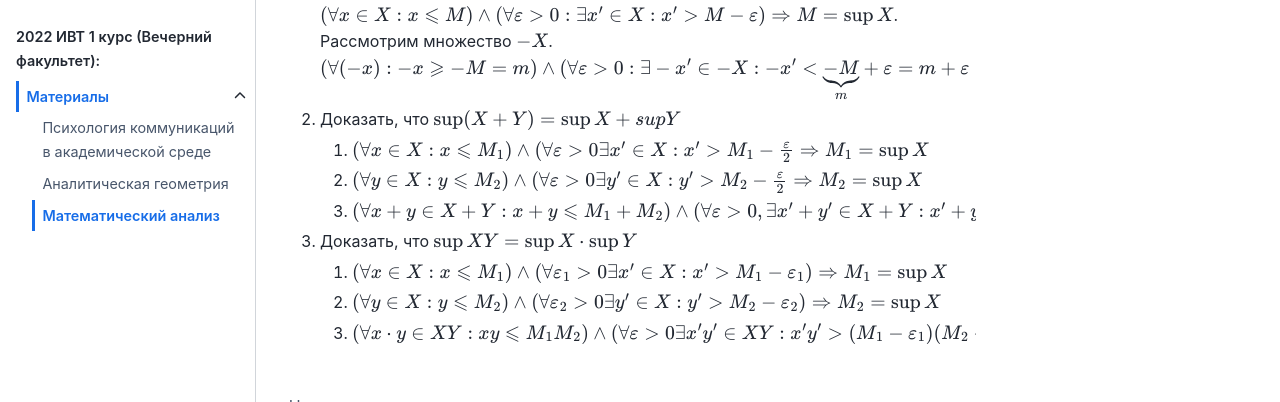
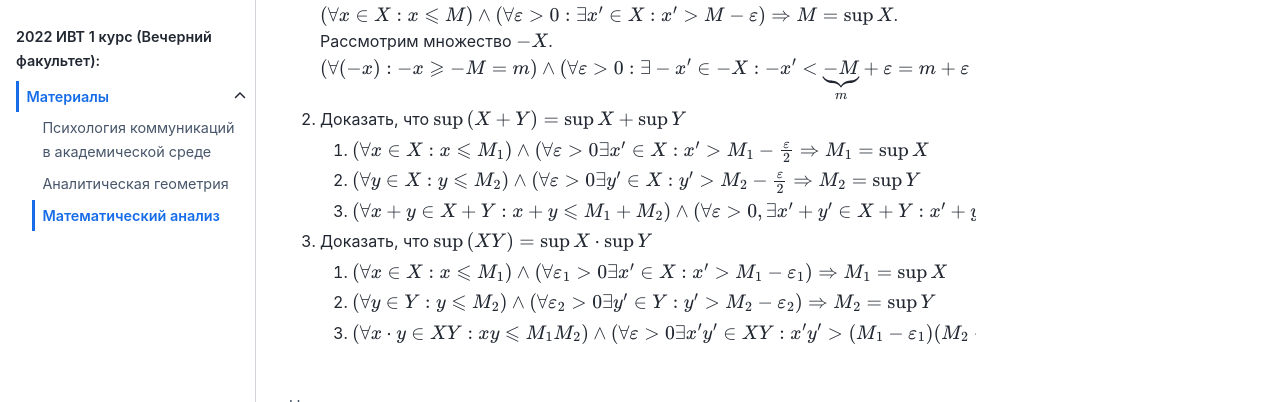
Before and after one commit to mephi-tex/mephi-tex, a Sphinx documentation site: the page built from docs/IVT_evening/mathematical-analysis.md, in a window 1280 px wide and 900 px high, scrolled down 11267 px. Shown: the part 372-774 px from the top of the window. Built offline with Sphinx 7.4.7 and the Sphinx Book theme 1.1.4, drawn with Linux system fonts in a browser that asks for light colours; the version number could not be read and is left out.

Commit message:
edit sem 1

```diff
--- a/docs/IVT_evening/mathematical-analysis.md
+++ b/docs/IVT_evening/mathematical-analysis.md
@@ -341,12 +341,12 @@ depth: 3
 
 1. Доказать, что $inf(-X) = - \sup{X}$. Доказательство: $(\forall x \in X: x \leq M) \wedge (\forall \epsilon > 0 : \exists x' \in X: x' > M - \epsilon ) \Rightarrow M =\sup{X}$. Рассмотрим множество ${-X}$. $(\forall (-x) : -x \geq -M = m) \wedge (\forall \epsilon > 0 : \exists -x' \in -X: -x' < \underbrace{-M}_{m} + \epsilon = m + \epsilon \Rightarrow m = -M)$
 
-2. Доказать, что $\sup(X + Y) = \sup{X} + \\sup{Y}$
+2. Доказать, что $\sup{(X + Y)} = \sup{X} + \sup{Y}$
     1. $ (\forall x \in X : x \leq M_{1}) \wedge (\forall \epsilon > 0 \exists x' \in X: x' > M_{1} - \frac{\epsilon}{2} \Rightarrow M_{1} = \sup{X}$
-    2. $ (\forall y \in X : y \leq M_{2}) \wedge (\forall \epsilon > 0 \exists y' \in X: y' > M_{2} - \frac{\epsilon}{2} \Rightarrow M_2 = \sup{X}$
-    3. $ (\forall x + y \in X + Y : x + y \leq M_{1} + M_{2}) \wedge (\forall \epsilon > 0, \exists x' + y' \in X + Y: x' + y' > M_{1} +M_{2} - \epsilon \Rightarrow M_{1} + M_{2} = \sup{X}$
+    2. $ (\forall y \in X : y \leq M_{2}) \wedge (\forall \epsilon > 0 \exists y' \in X: y' > M_{2} - \frac{\epsilon}{2} \Rightarrow M_2 = \sup{Y}$
+    3. $ (\forall x + y \in X + Y : x + y \leq M_{1} + M_{2}) \wedge (\forall \epsilon > 0, \exists x' + y' \in X + Y: x' + y' > M_{1} +M_{2} - \epsilon \Rightarrow M_{1} + M_{2} = \sup{(X + Y)}$
 
-3. Доказать, что $\sup{XY} = \sup{X} \cdot \sup{Y}$
+3. Доказать, что $\sup{(XY)} = \sup{X} \cdot \sup{Y}$
     1. $ (\forall x \in X : x \leq M_{1}) \wedge (\forall \epsilon_{1} > 0 \exists x' \in X: x' > M_{1} - \epsilon_{1}) \Rightarrow M_{1} = \sup{X}$
-    2. $ (\forall y \in X : y \leq M_{2}) \wedge (\forall \epsilon_{2} > 0 \exists y' \in X: y' > M_{2} - \epsilon_{2}) \Rightarrow M_2 = \sup{X}$
-    3. $ (\forall x \cdot y \in XY : xy \leq M_{1}M_{2}) \wedge (\forall \epsilon > 0 \exists x'y' \in XY: x'y' > (M_{1} - \epsilon_{1})(M_{2} - \epsilon_{2}) = M_{1}M_{2} - \underbrace{ M_{1}\epsilon_{2} - M_{2}\epsilon_{1} + \epsilon_{1}\epsilon_{2}}_{= \epsilon} \Rightarrow M_{1}M_{2} = \sup{X}$
+    2. $ (\forall y \in Y : y \leq M_{2}) \wedge (\forall \epsilon_{2} > 0 \exists y' \in Y: y' > M_{2} - \epsilon_{2}) \Rightarrow M_2 = \sup{Y}$
+    3. $ (\forall x \cdot y \in XY : xy \leq M_{1}M_{2}) \wedge (\forall \epsilon > 0 \exists x'y' \in XY: x'y' > (M_{1} - \epsilon_{1})(M_{2} - \epsilon_{2}) = M_{1}M_{2} - \underbrace{ M_{1}\epsilon_{2} - M_{2}\epsilon_{1} + \epsilon_{1}\epsilon_{2}}_{= \epsilon} \Rightarrow M_{1}M_{2} = \sup{XY}$
```
